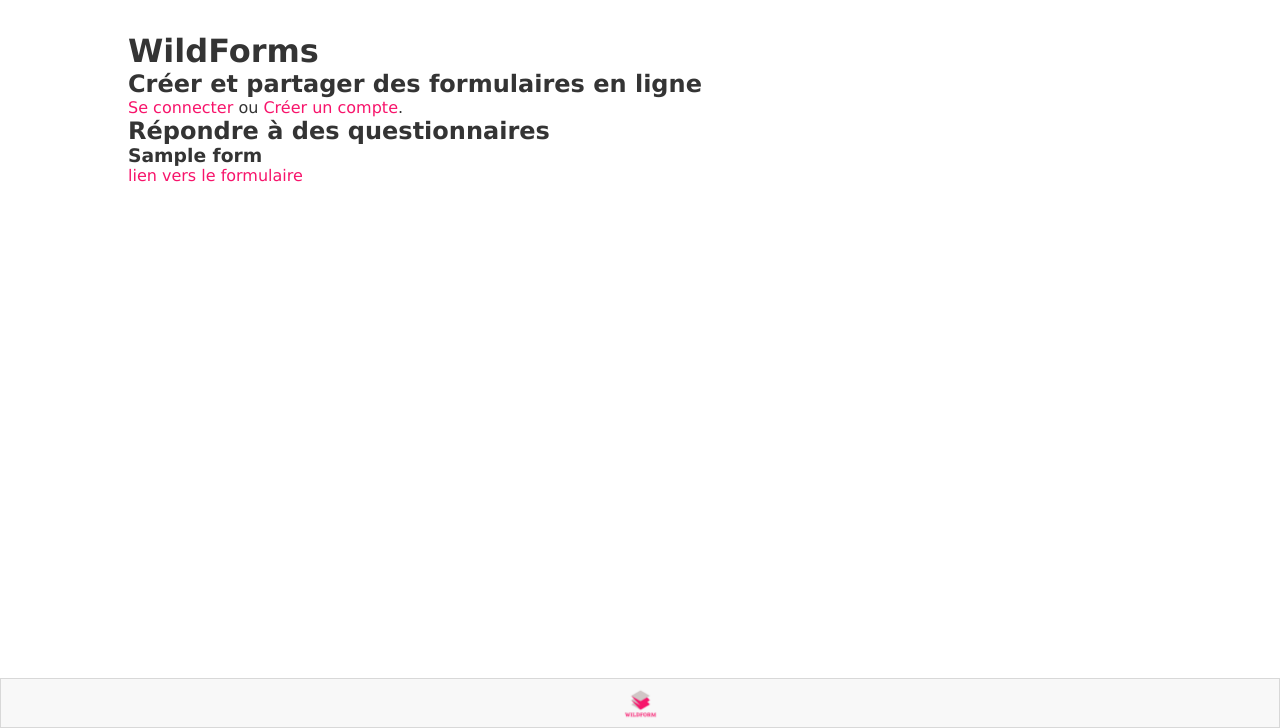
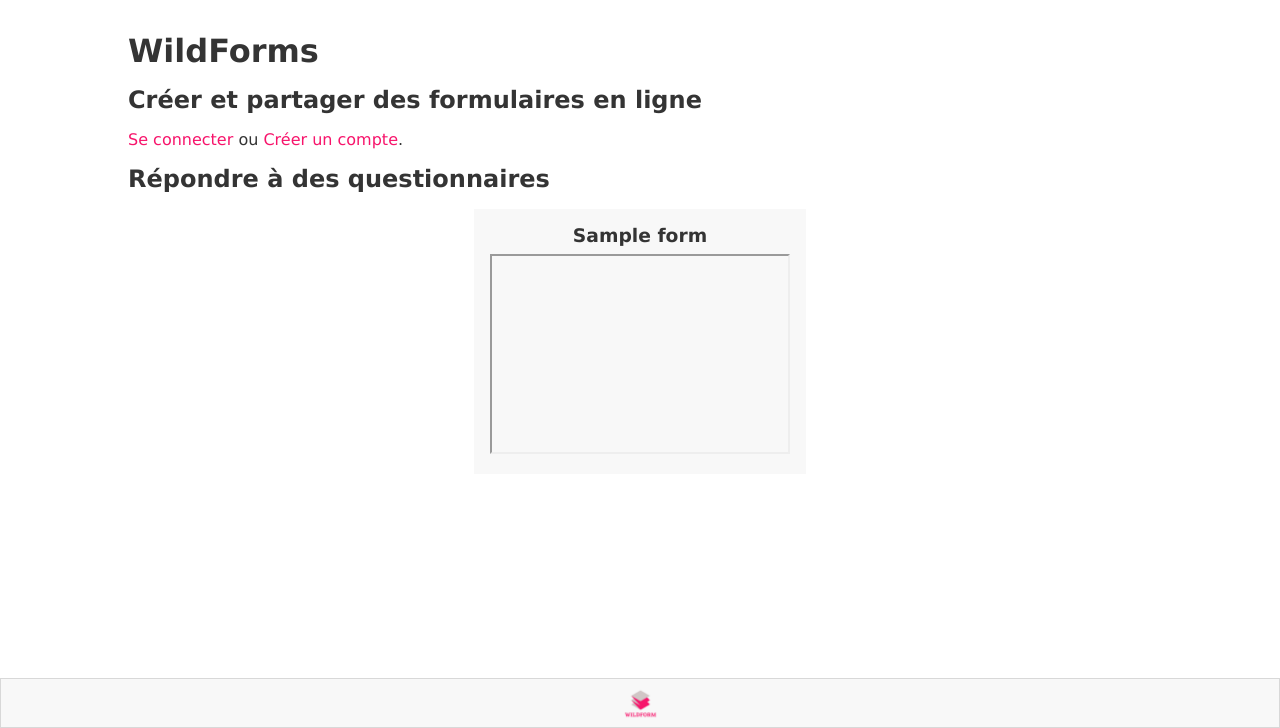
Before and after one commit to WildCodeSchool-2023-09/2023-09-PHP-Bordeaux-P2-Form, a PHP site: template src/View/Home/index.html.twig in a window 1280 px wide. Shown: the part 72-800 px from the top of the page. Run offline with PHP 8.4, Linux system fonts and the light colour scheme; the template is opened without the code that fills it: most values are stand-ins (such as "Sample title", 1, 10 or a date in 2020); some libraries are stand-ins or nearby versions.

Commit message:
add iframes links to all finished forms

```diff
--- a/src/View/Form/show_savedForm.html.twig
+++ b/src/View/Form/show_savedForm.html.twig
@@ -19,7 +19,7 @@
 
 
 
-     <h1>{{formName.name}}</h1>
+     <h1 id='title'>{{formName.name}}</h1>
 
 
 {#<div class="main-saved-form">#}
--- a/src/View/Home/index.html.twig
+++ b/src/View/Home/index.html.twig
@@ -1,4 +1,9 @@
 {% extends 'layout.html.twig' %}
+
+{% block stylesheet %}
+	<link rel="stylesheet" href="/assets/css/index.css">
+
+{% endblock %}
 
 {% block content %}
   <main class="index">
@@ -15,9 +20,18 @@
       {% endif %}
     </div>
     <h2>Répondre à des questionnaires</h2>
-    {% for form in forms %}
-      <h3>{{ form.name }}</h3>
-      <a href="saved?id={{ form.id }}">lien vers le formulaire</a>
-    {% endfor %}
+    <div class='all-forms'>
+      {% for form in forms %}
+      <article>
+        <h3>{{ form.name }}</h3>
+        <a href="saved?id={{ form.id }}">
+          <div class='example-form'>
+            <iframe src="saved?id={{form.id}}#title"></iframe>
+            <div class='embed-link'></div>
+          </div>
+        </a>
+      </article>
+      {% endfor %}
+    </div>
   </main>
 {% endblock %}
```
Also changed, not shown: public/assets/css/draftForm.css, public/assets/css/index.css (added).
